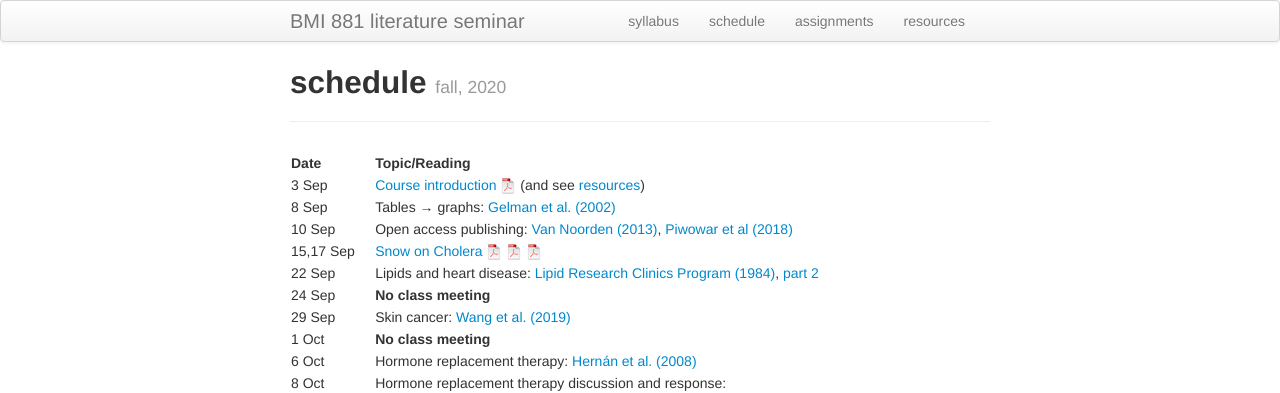
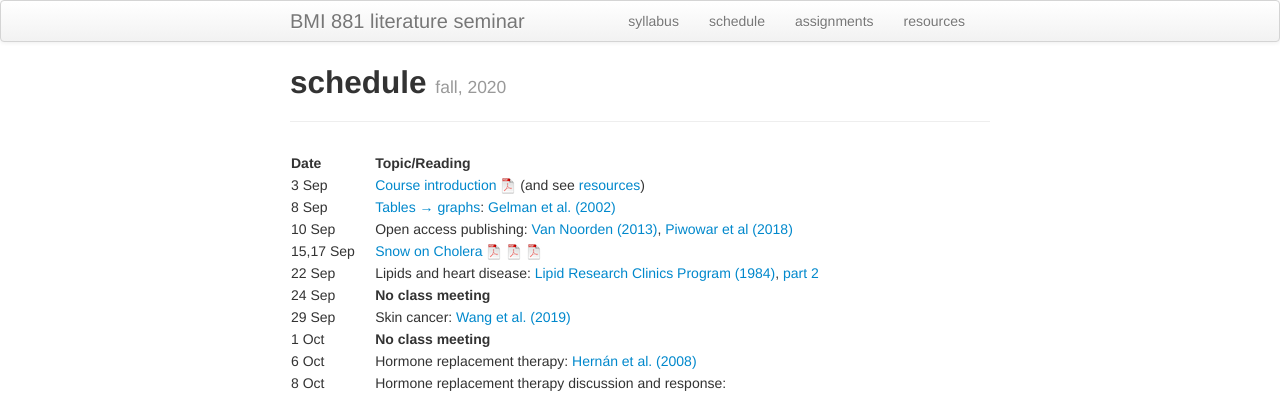
Before and after one commit to kbroman/BMI881_fall2022, a Jekyll site: the page built from schedule.md, in a window 1280 px wide. Shown: the top 393 px of the page. Built offline with Jekyll 4.4.1, drawn with Linux system fonts in a browser that asks for light colours; part of the change alters nothing that is shown.

```diff
--- a/schedule.md
+++ b/schedule.md
@@ -8,7 +8,7 @@ description: Schedule and readings for BMI 881, Biomedical data science scholarl
 | Date    | &nbsp;&nbsp;&nbsp;&nbsp;   | Topic/Reading  |
 | :------ | -- | :----- |
 | 3 Sep   |    | [Course introduction ![slides pdf](icons/pdf-icon.png)](slides/00_intro_slides.pdf) (and see [resources](resources.html))
-| 8 Sep  |    | Tables &rarr; graphs: [Gelman et al. (2002)](https://doi.org/10.1198/000313002317572790)
+| 8 Sep  |    | [Tables &rarr; graphs](slides/01a_gelman_slides.pdf): [Gelman et al. (2002)](https://doi.org/10.1198/000313002317572790)
 | 10 Sep  |    | Open access publishing: [Van Noorden (2013)](https://doi.org/10.1038/495426a), [Piwowar et al (2018)](https://doi.org/10.7717/peerj.4375)
 | 15,17 Sep  |    | [Snow on Cholera](http://www.ph.ucla.edu/epi/snow/snowbook.html) [![pdf logo](icons/pdf-icon.png)](assets/snow_cholera.pdf) [![map 1](icons/pdf-icon.png)](https://www.ph.ucla.edu/epi/snow/snowmap1.pdf) [![map 2](icons/pdf-icon.png)](https://www.ph.ucla.edu/epi/snow/snowmap2.pdf) |
 | 22 Sep |     | Lipids and heart disease: [Lipid Research Clinics Program (1984)](https://doi.org/10.1001/jama.1984.03340270029025), [part 2](https://doi.org/10.1001/jama.1984.03340270043026) |
```
Also changed, not shown: 3 other files.
